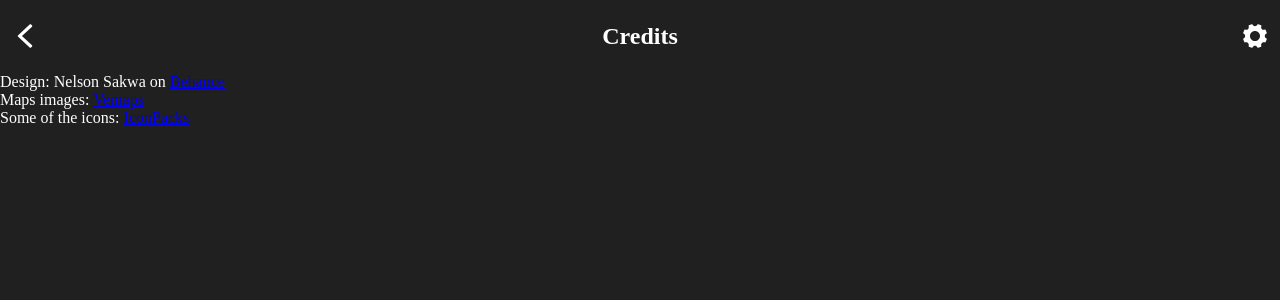
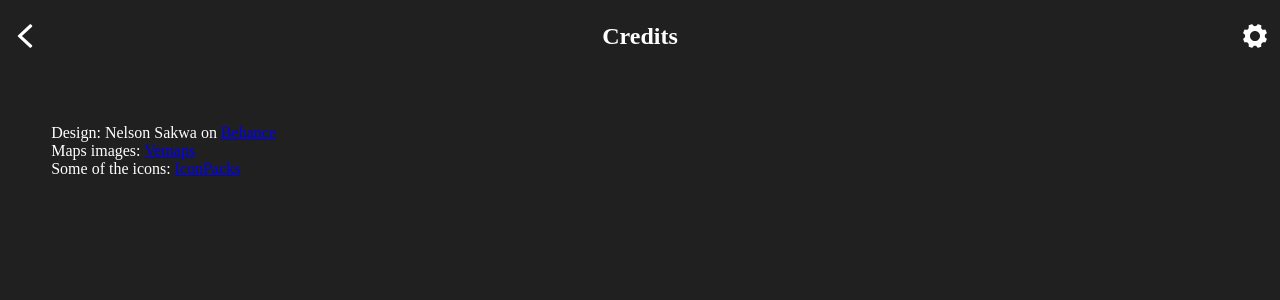
Before and after one commit to EmiLoKiJu/covid-data, a React (Create React App) app: page /Credits in a window 1280 px wide. Shown: the top 300 px of the page. Built offline with nearby package versions, Linux system fonts and the light colour scheme.

Commit message:
Edit readme and some credits

```diff
--- a/package.json
+++ b/package.json
@@ -18,6 +18,8 @@
     "react-redux": "^8.1.1",
     "react-router-dom": "^6.14.0",
     "react-scripts": "5.0.1",
+    "redux-mock-store": "^1.5.4",
+    "redux-thunk": "^2.4.2",
     "web-vitals": "^2.1.4"
   },
   "scripts": {
--- a/src/App.css
+++ b/src/App.css
@@ -148,6 +148,10 @@ h3 {
   border: none;
 }
 
+.credits {
+  padding: 4%;
+}
+
 .countryname {
   position: absolute;
   margin-left: 4%;
--- a/src/App.js
+++ b/src/App.js
@@ -83,7 +83,7 @@ const App = () => {
           <Route path="HistoryCases" element={<HistoryCases />} />
           <Route path="country/:country" element={<Country />} />
           <Route path="historycountry/:country" element={<HistoryCountry />} />
-          <Route path="credits" element={<CreditsForThis />} />
+          <Route path="Credits" element={<CreditsForThis />} />
           <Route
             path="RickAstley"
             element={(
```
Also changed, not shown: 2 other files (tests, documents, lock files or other folders).
